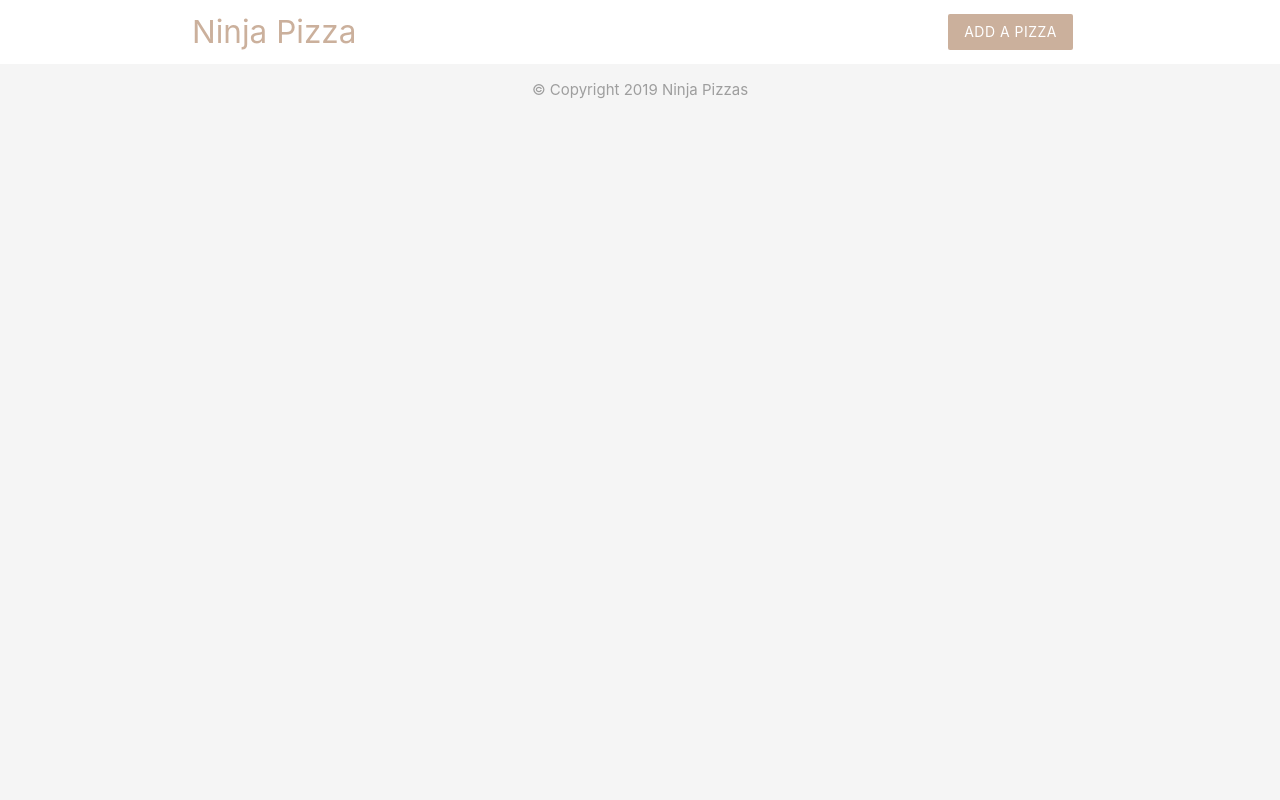
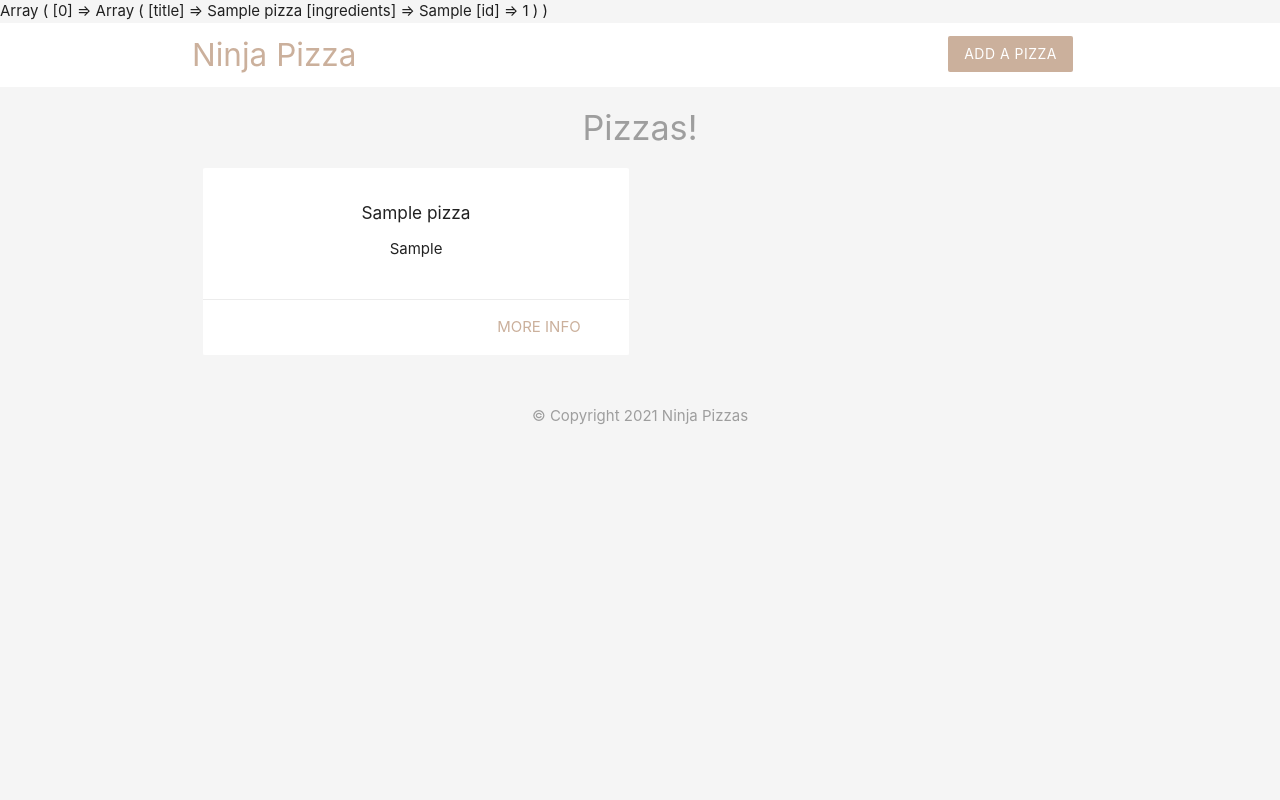
Before and after one commit to arshedgithub/Pizza-App, a PHP site: page / in a window 1280 px wide. Run offline with PHP 8.4, Linux system fonts and the light colour scheme; tables that the repository leaves empty or names only in its code hold one stand-in row (values such as "Sample post").

Commit message:
display data from db

```diff
--- a/index.php
+++ b/index.php
@@ -6,6 +6,15 @@ if (!$con) {
 	echo 'connection Error: '. mysqli_connect_error($con);
 }
 
+$sql = 'SELECT title, ingredients, id FROM pizzas ORDER BY created_at';
+
+$result = mysqli_query($con, $sql);
+$pizzas = mysqli_fetch_all($result, MYSQLI_ASSOC);
+mysqli_free_result($result);
+mysqli_close($con);
+
+print_r($pizzas)
+
 ?>
 
 <!DOCTYPE html>
@@ -13,6 +22,26 @@ if (!$con) {
 
 	<?php include('templates/header.php'); ?>
 
+	<h4 class="center grey-text">Pizzas!</h4>
+
+	<div class="container">
+		<div class="row">
+		<?php foreach($pizzas as $pizza){?>
+			<div class="col s6 md3">
+				<div class="card z-depth-0">
+					<div class="card-content center">
+						<h6><?php echo htmlspecialchars($pizza['title']);?></h6>
+						<ul><?php foreach(explode(',',$pizza['ingredients']) as $ing) { ?>
+							<li><?php echo htmlspecialchars($ing) ?></li>
+						<?php } ?>
+						</ul>
+					</div>
+					<div class="card-action right-align"><a href="#" class="brand-text">more info</a></div>
+				</div>
+			</div>
+		<?php } ?>
+		</div>
+	</div>
 	<?php include('templates/footer.php'); ?>
 
 </html>
--- a/templates/footer.php
+++ b/templates/footer.php
@@ -1,5 +1,5 @@
 
 	<footer class="section">
-		<div class="center grey-text">&copy; Copyright 2019 Ninja Pizzas</div>
+		<div class="center grey-text">&copy; Copyright 2021 Ninja Pizzas</div>
 	</footer>
 </body>
```
Also changed, not shown: add.php (line endings or trailing spaces).
